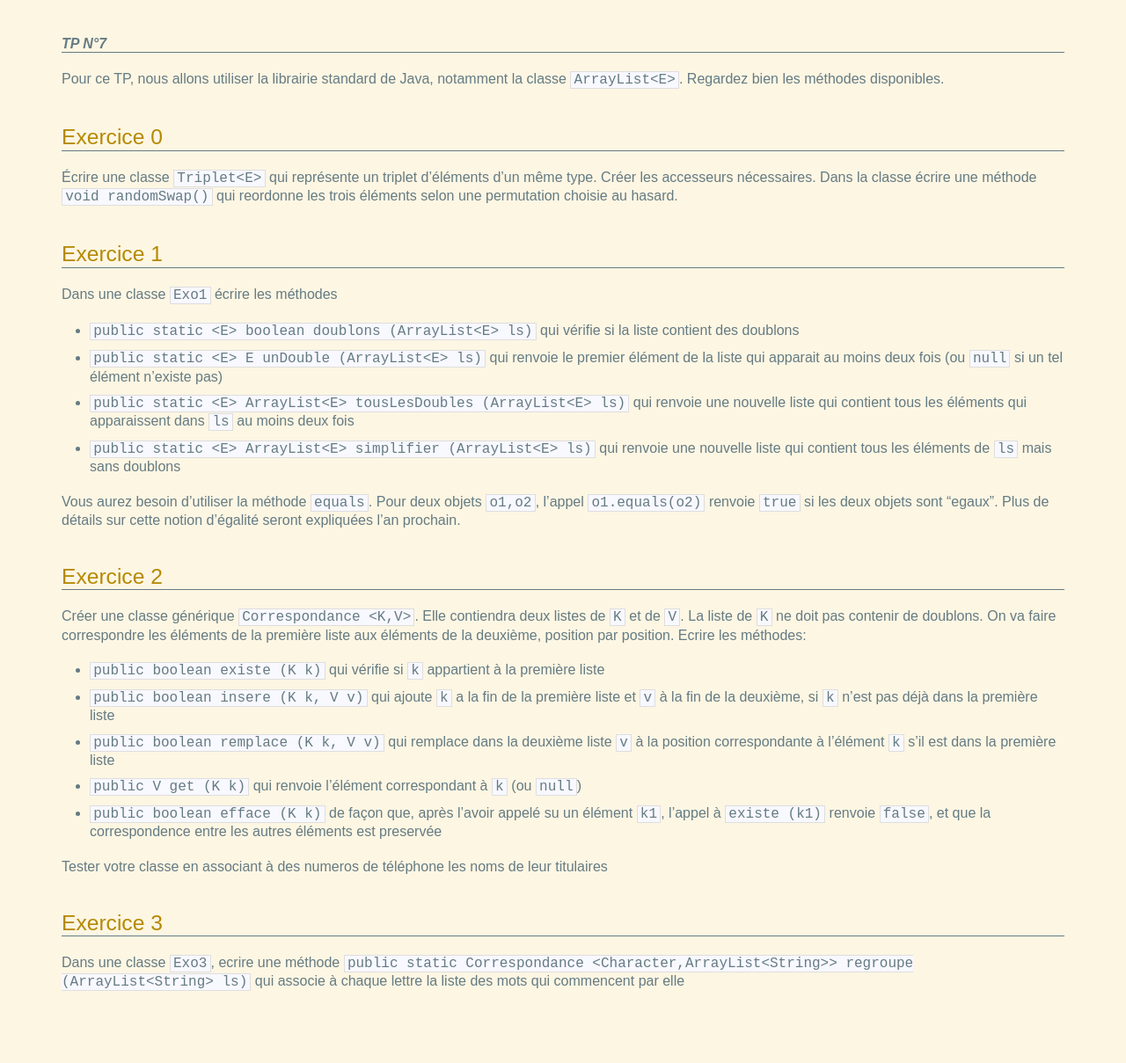
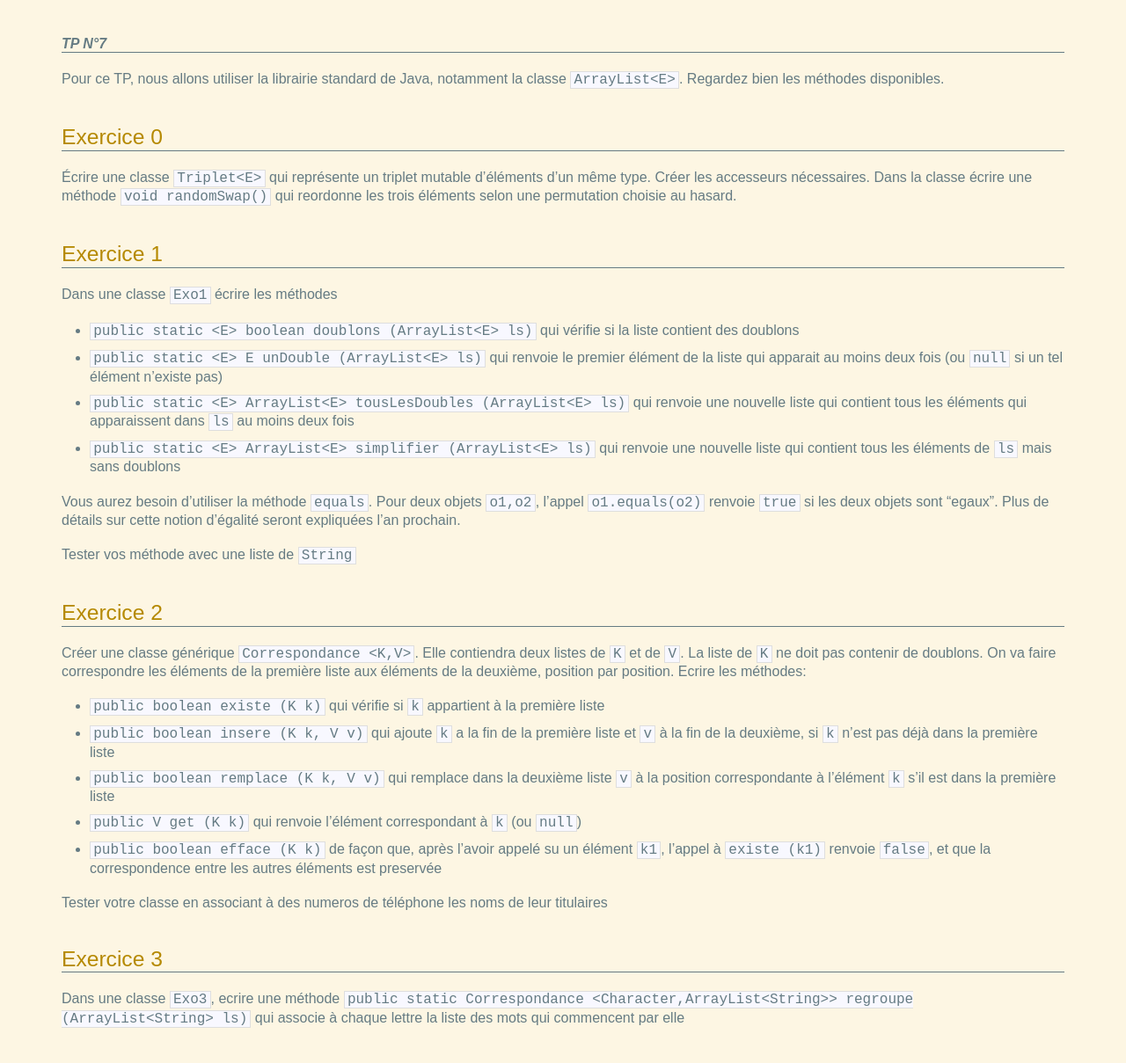
Before and after one commit to lacl-upec/l2epotp, a Jekyll site: the page built from _posts/2016-03-25-TP7.md, in a window 1280 px wide. Shown: the whole page at 88% size. Built offline with Jekyll 4.4.1, drawn with Linux system fonts in a browser that asks for light colours; before the commit the page ends 1168 px from its top, so only the background shows below that.

Commit message:
Update 2016-03-25-TP7.md

```diff
--- a/_posts/2016-03-25-TP7.md
+++ b/_posts/2016-03-25-TP7.md
@@ -6,7 +6,7 @@ Pour ce TP, nous allons utiliser la librairie standard de Java, notamment la cla
 Exercice 0
 ----------
 
-Écrire une classe `Triplet<E>` qui représente un triplet d'éléments d'un même type. Créer les accesseurs nécessaires.
+Écrire une classe `Triplet<E>` qui représente un triplet mutable d'éléments d'un même type. Créer les accesseurs nécessaires.
 Dans la classe écrire une méthode `void randomSwap()` qui reordonne les trois éléments selon une permutation choisie au hasard.
 
 Exercice 1
@@ -19,6 +19,8 @@ Dans une classe `Exo1` écrire les méthodes
 - `public static <E> ArrayList<E> simplifier (ArrayList<E> ls)` qui renvoie une nouvelle liste qui contient tous les éléments de `ls` mais sans doublons
 
 Vous aurez besoin d'utiliser la méthode `equals`. Pour deux objets `o1,o2`, l'appel `o1.equals(o2)` renvoie `true` si les deux objets sont "egaux". Plus de détails sur cette notion d'égalité seront expliquées l'an prochain.
+
+Tester vos méthode avec une liste de `String`
 
 
 Exercice 2
```
